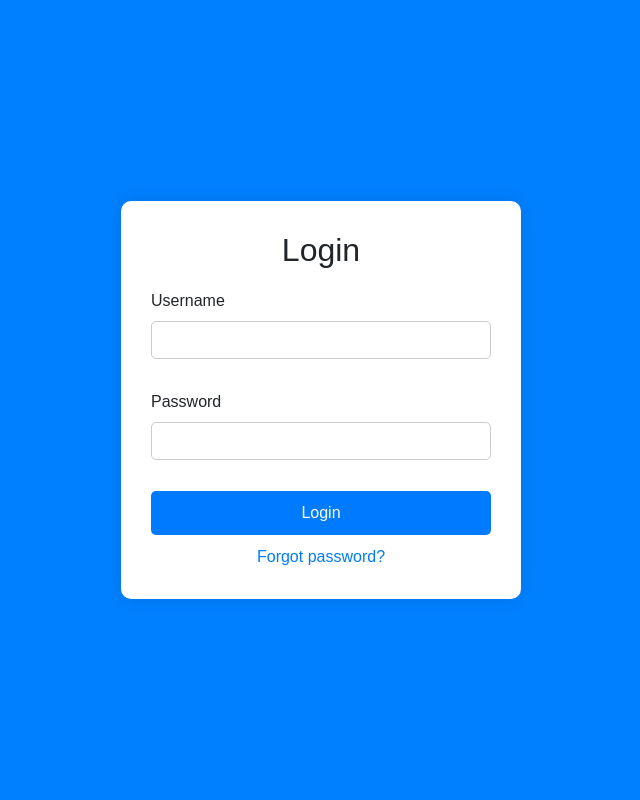
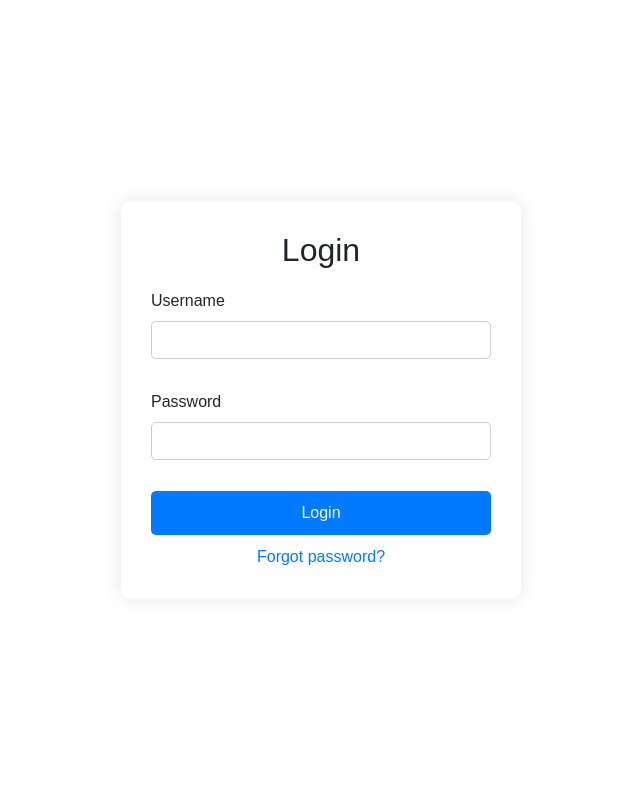
Before and after one commit to amal-dev-01/renderserver, a Django app: page / in a window 1280 px wide. Shown: the whole page, without its empty margins (319-959 px from the left). Run offline with Django 5.2, Linux system fonts and the light colour scheme; some libraries are stand-ins or nearby versions.

Commit message:
update template

```diff
--- a/account/templates/login.html
+++ b/account/templates/login.html
@@ -13,7 +13,7 @@
             justify-content: center;
             align-items: center;
             font-family: Arial, sans-serif;
-            background-color: #0080ff;
+            background-color: #ffffff;
         }
         .login-card {
             background-color: #ffffff;
```
